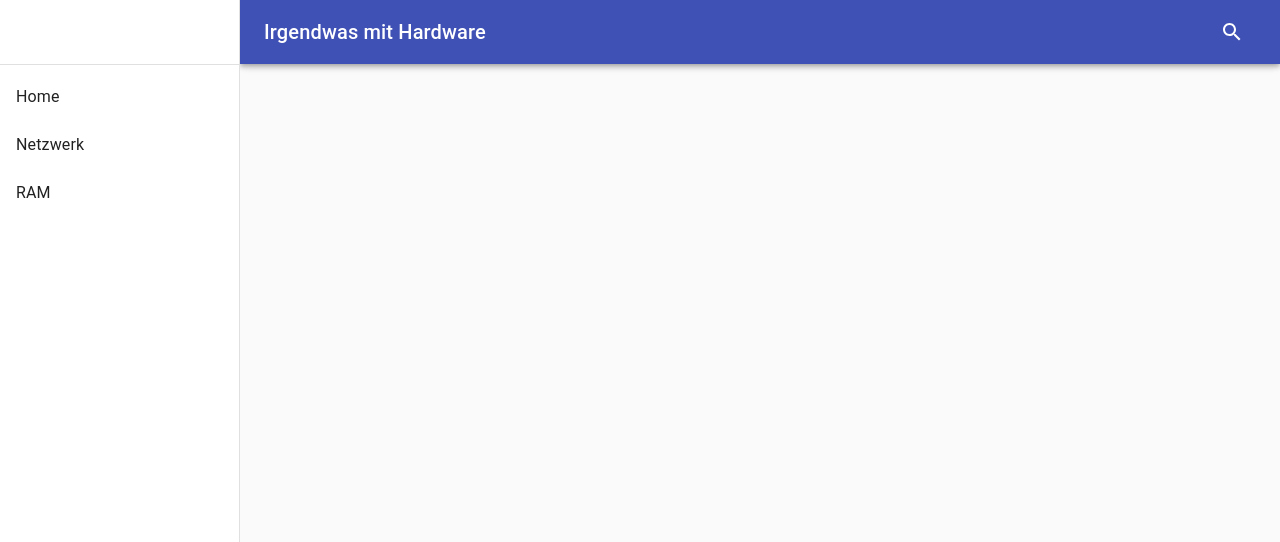
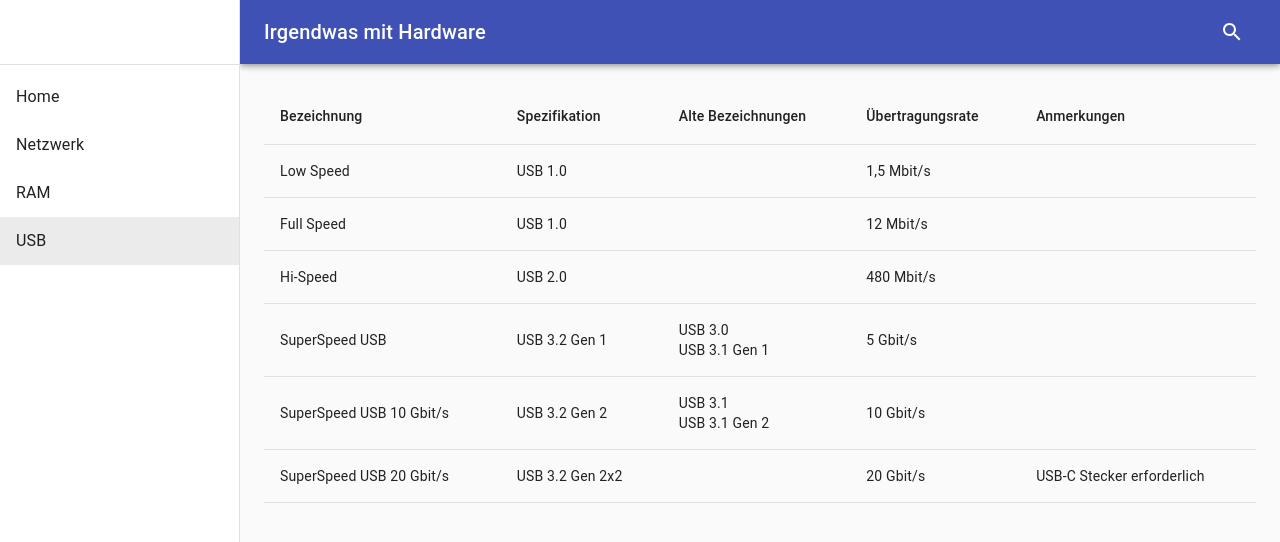
Before and after one commit to benneq/irgendwas-mit-hardware, a React (Create React App) app: page /usb in a window 1280 px wide. Shown: the top 542 px of the page. Built offline with nearby package versions, Linux system fonts and the light colour scheme.

Commit message:
USB Standards

```diff
--- a/src/App.tsx
+++ b/src/App.tsx
@@ -4,6 +4,7 @@ import { Switch, Redirect, Route } from 'react-router-dom';
 import MemoryLatencyCalculator from './memory/MemoryLatencyCalculator';
 import Home from './home/Home';
 import NetworkCable from './network/NetworkCable';
+import USB from './usb/USB';
 
 const App: React.FunctionComponent = () => {
   return (
@@ -11,6 +12,7 @@ const App: React.FunctionComponent = () => {
       <Switch>
         <Redirect exact={true} from="/" to="/home" />
         <Route path="/home" component={Home} />
+        <Route path="/usb" component={USB} />
         <Route path="/memory" component={MemoryLatencyCalculator} />
         <Route path="/network" component={NetworkCable} />
       </Switch>
--- a/src/layout/Navigation.tsx
+++ b/src/layout/Navigation.tsx
@@ -28,6 +28,10 @@ const Navigation: React.FunctionComponent = () => {
                 text="RAM"
                 to="/memory"
             />
+            <NavigationItem
+                text="USB"
+                to="/usb"
+            />
         </List>
     </>
   );
--- a/src/network/NetworkCable.tsx
+++ b/src/network/NetworkCable.tsx
@@ -8,8 +8,8 @@ const networkCableCategories = [
     networkCableCategoryOf('CAT 5e', '100 MHz', ['1 Gbit/s (1000BASE-T)', '2,5 Gbit/s (2.5GBASE-T)', '5 Gbit/s (5GBASE-T) bis 75m'], 'UTP', ''),
     networkCableCategoryOf('CAT 6', '250 MHz', ['5 Gbit/s (5GBASE-T)', '10 Gbit/s (10GBASE-T) bis 55m'], 'UTP', ''),
     networkCableCategoryOf('CAT 6a', '500 MHz', ['10 Gbit/s (10GBASE-T)'], 'STP', ''),
-    networkCableCategoryOf('CAT 7', '600 MHz', ['10 Gbit/s'], 'S/FTP', 'GG45 Stecker erforderlich'),
-    networkCableCategoryOf('CAT 7a', '1000 MHz', ['10 Gbit/s'], 'S/FTP', 'GG45 Stecker erforderlich'),
+    networkCableCategoryOf('CAT 7', '600 MHz', ['10 Gbit/s (10GBASE-T)'], 'S/FTP', 'GG45 Stecker erforderlich'),
+    networkCableCategoryOf('CAT 7a', '1000 MHz', ['10 Gbit/s (10GBASE-T)'], 'S/FTP', 'GG45 Stecker erforderlich'),
     networkCableCategoryOf('CAT 8', '2000 MHz', ['25 Gbit/s (25GBASE-T)', '40 Gbit/s (40GBASE-T)'], 'S/FTP', ''),
 ];
 
@@ -41,7 +41,7 @@ const NetworkCable: React.FunctionComponent = () => {
                             <TableRow key={i}>
                                 <TableCell component="th" scope="row">{cat.name}</TableCell>
                                 <TableCell>{cat.bandwidth}</TableCell>
-                                <TableCell>{cat.transferRates.map((transferRate, j) => <div key={j}>{transferRate}</div>)}</TableCell>
+                                <TableCell>{cat.transferRates.map((transferRate, i) => <div key={i}>{transferRate}</div>)}</TableCell>
                                 <TableCell>{cat.shielding}</TableCell>
                                 <TableCell>{cat.notes}</TableCell>
                             </TableRow>
--- /dev/null
+++ b/src/usb/USB.tsx
@@ -0,0 +1,42 @@
+import React from 'react';
+import { TableContainer, Table, TableHead, TableRow, TableCell, TableBody } from '@material-ui/core';
+
+const usbTypes = [
+    { name: 'Low Speed', transferMode: 'USB 1.0', oldNames: [], transferRate: '1,5 Mbit/s', notes: '' },
+    { name: 'Full Speed', transferMode: 'USB 1.0', oldNames: [], transferRate: '12 Mbit/s', notes: '' },
+    { name: 'Hi-Speed', transferMode: 'USB 2.0', oldNames: [], transferRate: '480 Mbit/s', notes: '' },
+    { name: 'SuperSpeed USB', transferMode: 'USB 3.2 Gen 1', oldNames: ['USB 3.0', 'USB 3.1 Gen 1'], transferRate: '5 Gbit/s', notes: '' },
+    { name: 'SuperSpeed USB 10 Gbit/s', transferMode: 'USB 3.2 Gen 2', oldNames: ['USB 3.1', 'USB 3.1 Gen 2'], transferRate: '10 Gbit/s', notes: '' },
+    { name: 'SuperSpeed USB 20 Gbit/s', transferMode: 'USB 3.2 Gen 2x2', oldNames: [], transferRate: '20 Gbit/s', notes: 'USB-C Stecker erforderlich' },
+];
+
+const USB: React.FunctionComponent = () => {
+    return (
+        <TableContainer>
+            <Table>
+                <TableHead>
+                    <TableRow>
+                        <TableCell>Bezeichnung</TableCell>
+                        <TableCell>Spezifikation</TableCell>
+                        <TableCell>Alte Bezeichnungen</TableCell>
+                        <TableCell>Übertragungsrate</TableCell>
+                        <TableCell>Anmerkungen</TableCell>
+                    </TableRow>
+                </TableHead>
+                <TableBody>
+                    {usbTypes.map((type, i) =>
+                        <TableRow key={i}>
+                            <TableCell component="th" scope="row">{type.name}</TableCell>
+                            <TableCell>{type.transferMode}</TableCell>
+                            <TableCell>{type.oldNames.map((oldName, i) => <div key={i}>{oldName}</div>)}</TableCell>
+                            <TableCell>{type.transferRate}</TableCell>
+                            <TableCell>{type.notes}</TableCell>
+                        </TableRow>
+                    )}
+                </TableBody>
+            </Table>
+        </TableContainer>
+    );
+};
+
+export default USB;
```
